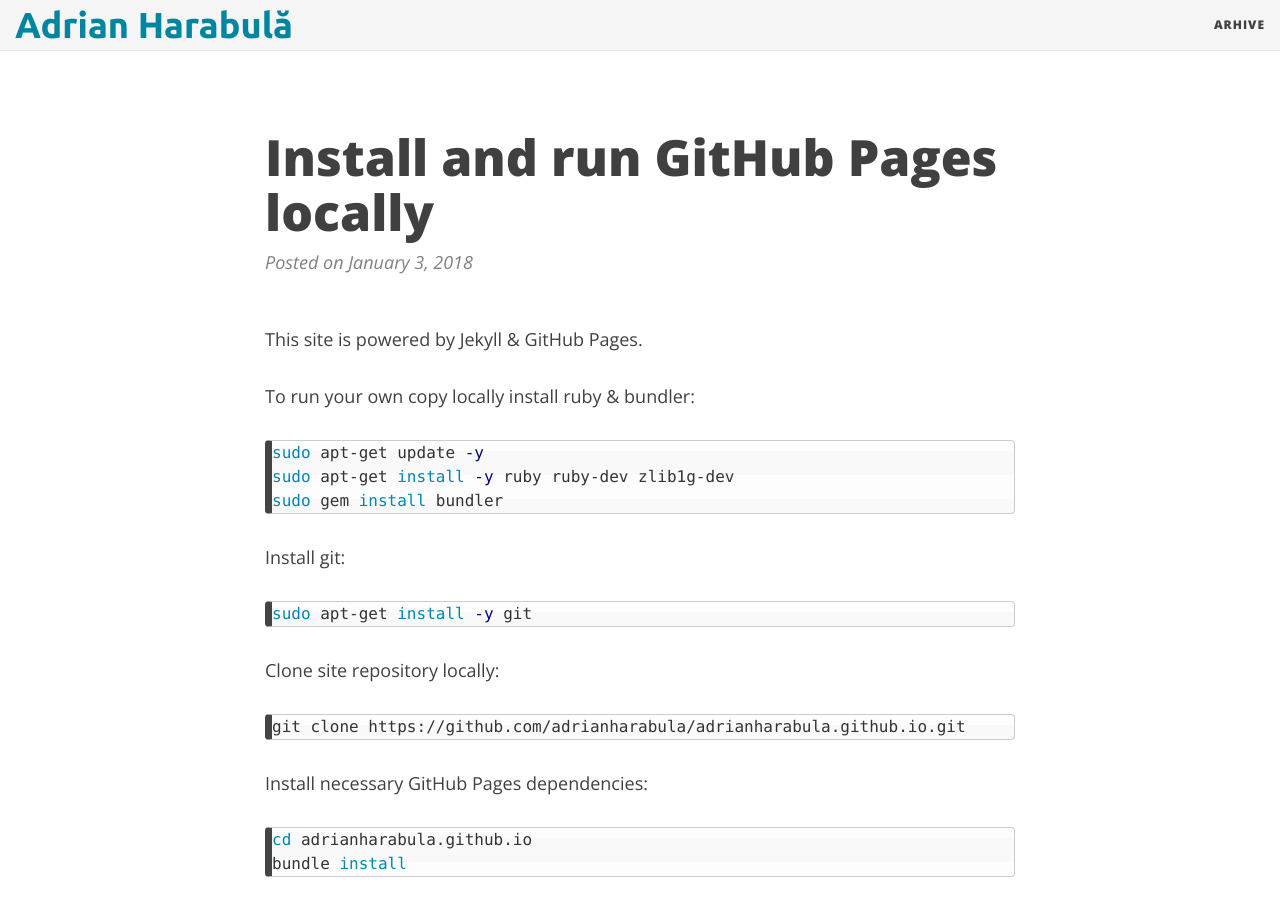
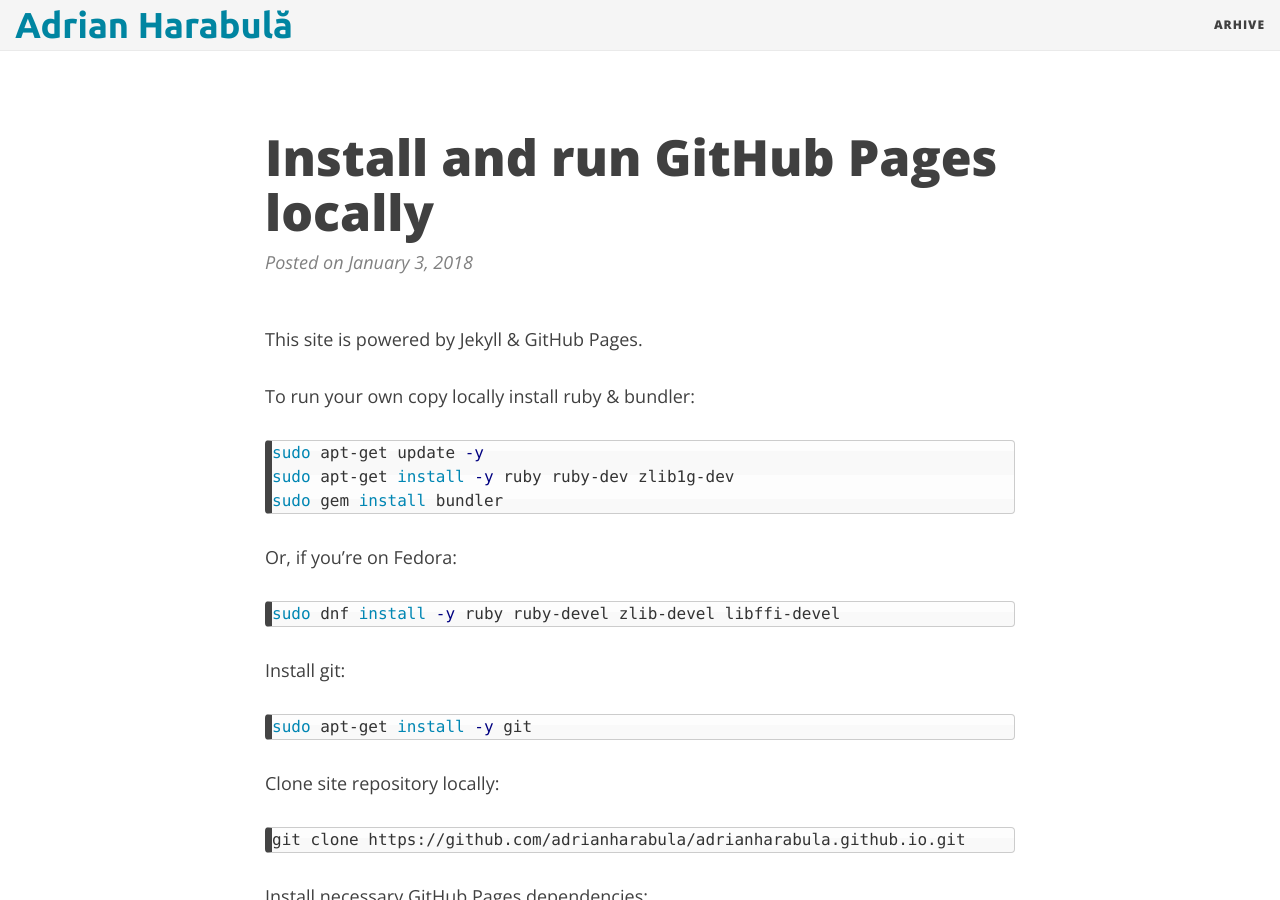
Before and after one commit to adrianharabula/adrianharabula.github.io, a Jekyll site: the page built from _posts/2018-01-03-install-and-run-github-pages-locally.md, in a window 1280 px wide and 900 px high. Built offline with Jekyll 4.4.1, drawn with Linux system fonts in a browser that asks for light colours; nearby versions of some CDN libraries.

Commit message:
Update 2018-01-03-install-and-run-github-pages-locally.md

````diff
--- a/_posts/2018-01-03-install-and-run-github-pages-locally.md
+++ b/_posts/2018-01-03-install-and-run-github-pages-locally.md
@@ -12,6 +12,11 @@
 sudo apt-get update -y
 sudo apt-get install -y ruby ruby-dev zlib1g-dev
 sudo gem install bundler
+```
+
+Or, if you're on Fedora:
+```bash
+sudo dnf install -y ruby ruby-devel zlib-devel libffi-devel
 ```
 
 Install git:
````
